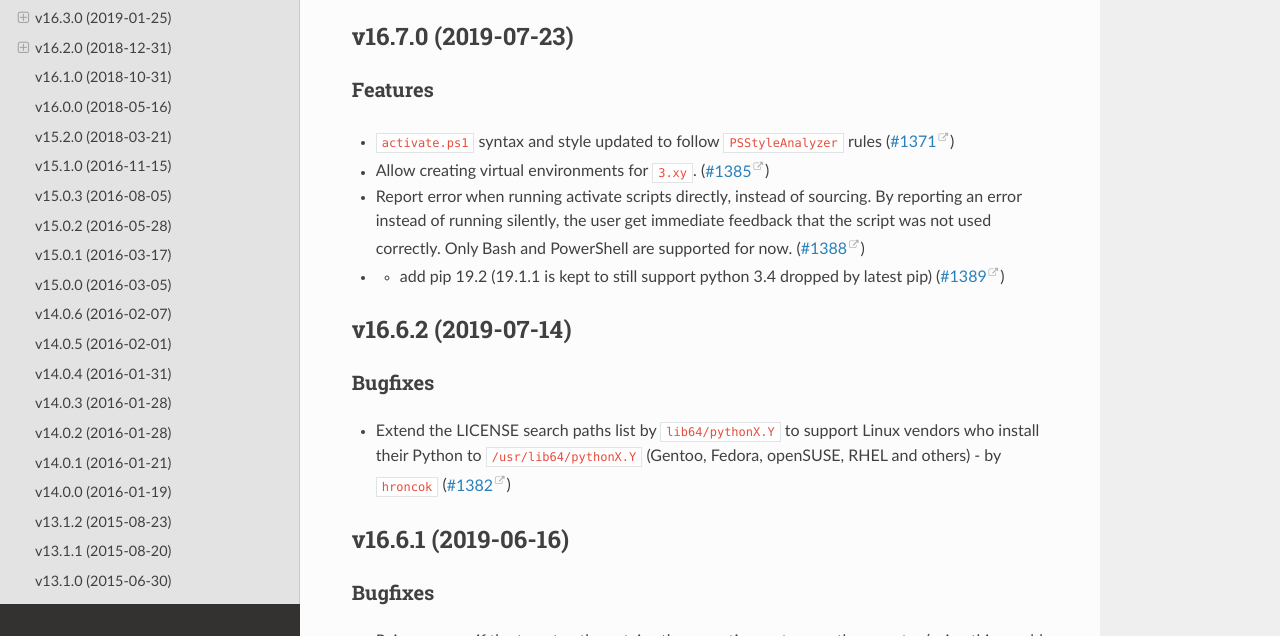
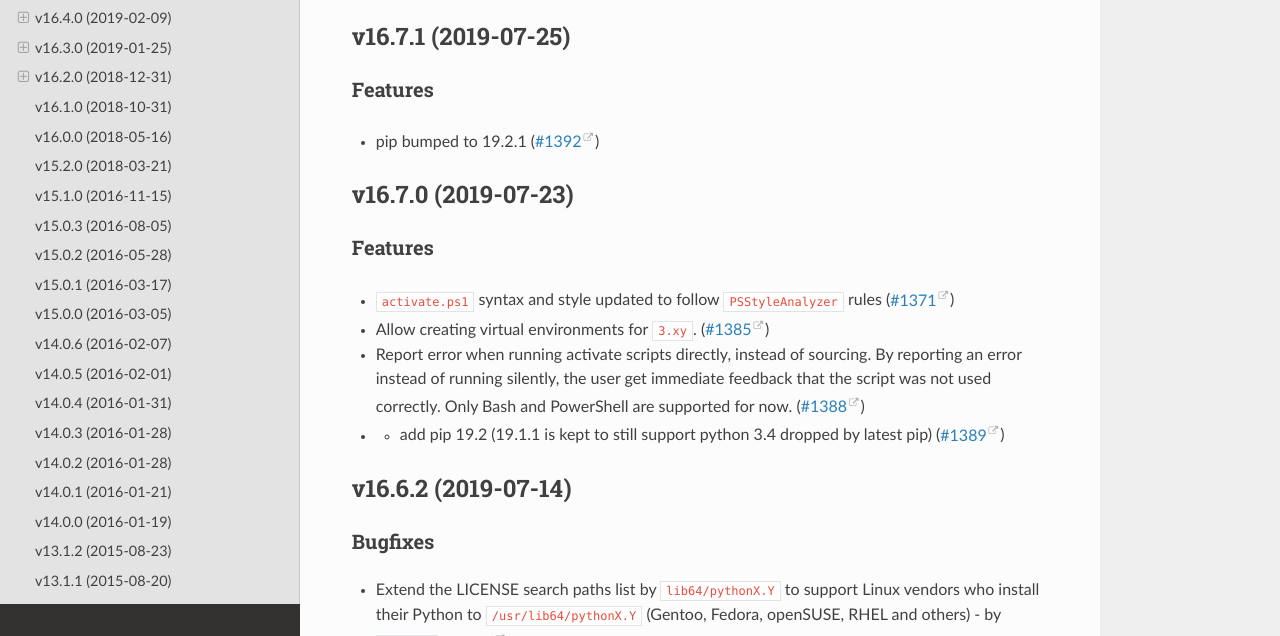
Before and after one commit to pypa/virtualenv, a Sphinx documentation site: the page built from docs/changes.rst, in a window 1280 px wide and 900 px high, cut to the strip 264-900 px from the top of the window. Built offline with Sphinx 7.4.7 and the Read the Docs theme 2.0.0, drawn with Linux system fonts in a browser that asks for light colours.

Commit message:
release 16.7.1

```diff
--- a/docs/changelog/1392.feature.rst
+++ /dev/null
@@ -1 +0,0 @@
-pip bumped to 19.2.1
--- a/docs/changes.rst
+++ b/docs/changes.rst
@@ -4,6 +4,15 @@ Release History
 .. include:: _draft.rst
 
 .. towncrier release notes start
+
+v16.7.1 (2019-07-25)
+--------------------
+
+Features
+^^^^^^^^
+
+- pip bumped to 19.2.1 (`#1392 <https://github.com/pypa/virtualenv/issues/1392>`_)
+
 
 v16.7.0 (2019-07-23)
 --------------------
```
